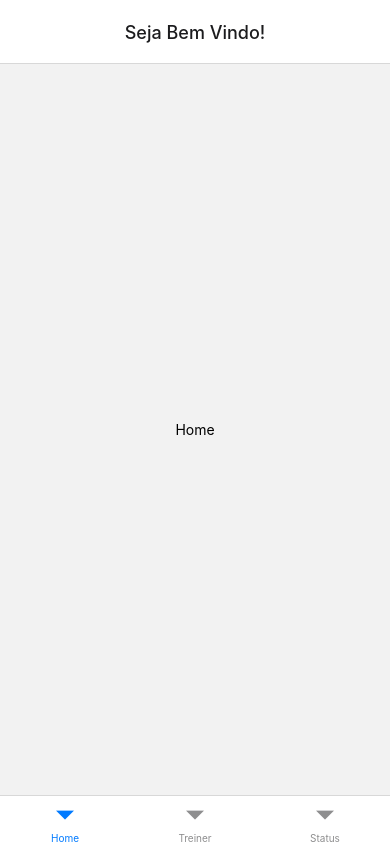
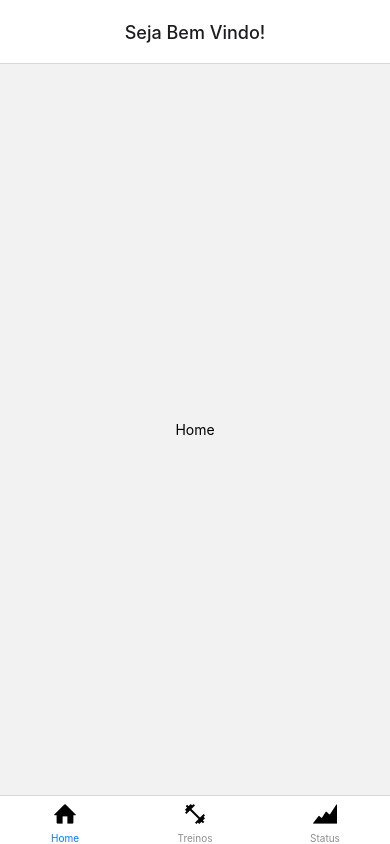
Before and after one commit to Flavio-Francisco/personal-trainer, a React Native app: screen /TabRoutes in a window 390 px wide. Built offline with nearby package versions, Linux system fonts and the light colour scheme.

Commit message:
colocando icones da tabbar

```diff
--- a/package.json
+++ b/package.json
@@ -9,6 +9,7 @@
     "web": "expo start --web"
   },
   "dependencies": {
+    "@expo/vector-icons": "^13.0.0",
     "@react-navigation/bottom-tabs": "^6.5.7",
     "@react-navigation/native": "^6.1.6",
     "@react-navigation/native-stack": "^6.9.12",
--- a/src/routes/tab.routes.tsx
+++ b/src/routes/tab.routes.tsx
@@ -1,4 +1,5 @@
-import {createBottomTabNavigator} from '@react-navigation/bottom-tabs';
+import { createBottomTabNavigator } from '@react-navigation/bottom-tabs';
+import { MaterialIcons,Entypo  } from '@expo/vector-icons';
 
 import { Home } from '../screens/Home';
 import { Treiner } from '../screens/Treiner';
@@ -7,39 +8,37 @@ import { Status } from '../screens/Status';
 
 
 
-const {Navigator,Screen} = createBottomTabNavigator();
+const { Navigator, Screen } = createBottomTabNavigator();
 
-export function TabRoutes(){
-    return(
+export function TabRoutes() {
+    return (
         <Navigator>
 
             <Screen
                 name='Home'
                 component={Home}
                 options={{
-            headerTitle:'Seja Bem Vindo!',
-            headerTitleAlign:'center',
-
+                    headerTitle: 'Seja Bem Vindo!',
+                    headerTitleAlign: 'center',
+                    tabBarIcon:()=><Entypo name="home" size={24} color="black" />
 
 
                 }}
             />
             <Screen
-        name='Treiner'
+                name='Treinos'
                 component={Treiner}
                 options={{
-            headerTitle:'Treinos',
-            headerTitleAlign:'center'
-
-
+                    headerTitleAlign: 'center',
+                    tabBarIcon: () => <MaterialIcons name="fitness-center" size={24} color="black" />
                 }}
             />
             <Screen
                 name='Status'
                 component={Status}
                 options={{
-            headerShown:false,
-
+                    headerShown: false,
+                    tabBarIcon: () =>  <Entypo name="area-graph" size={24} color="black" />
 
                 }}
             />
```
Also changed, not shown: 1 other file (tests, documents, lock files or other folders). Lines whose indentation alone changed are shown as unchanged.
